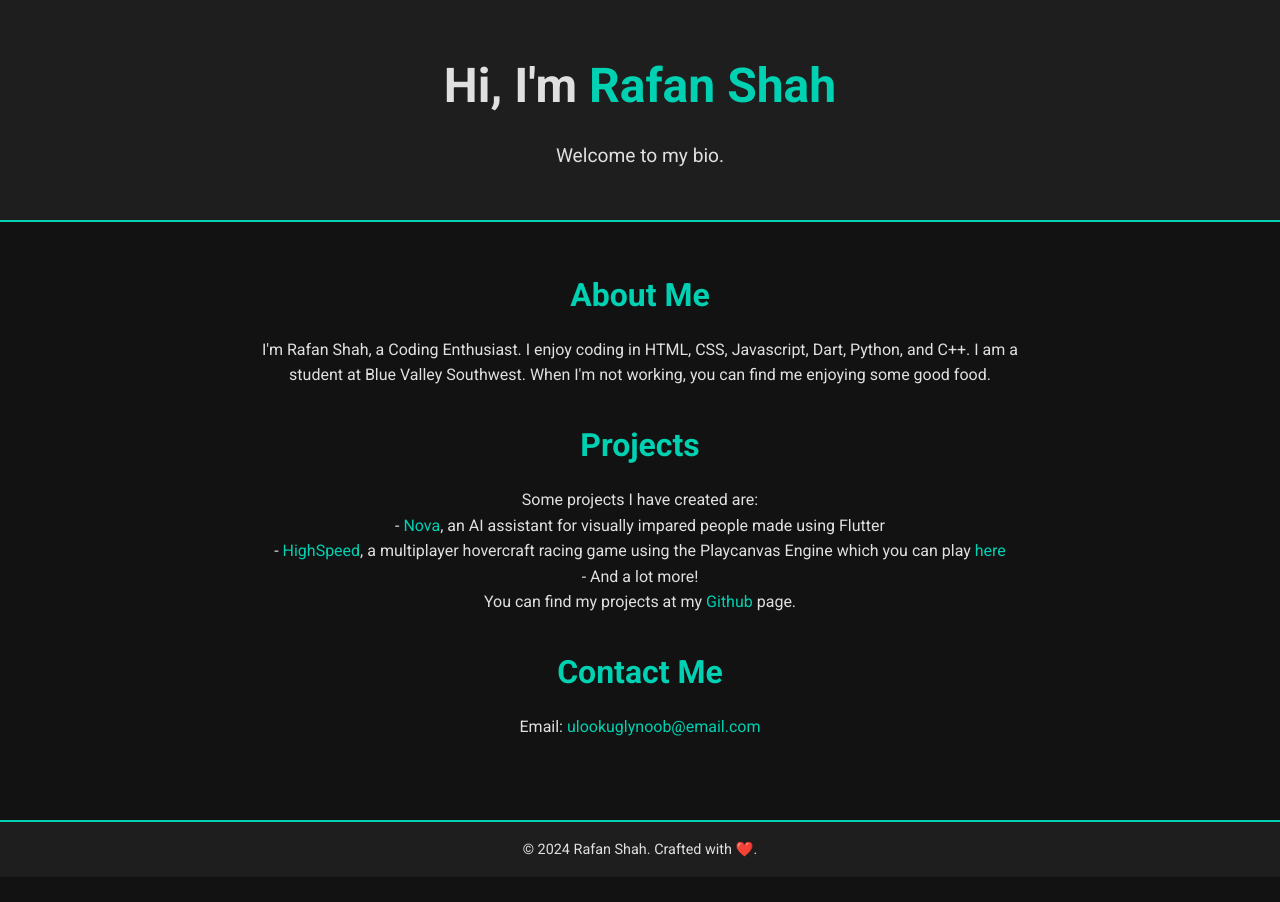
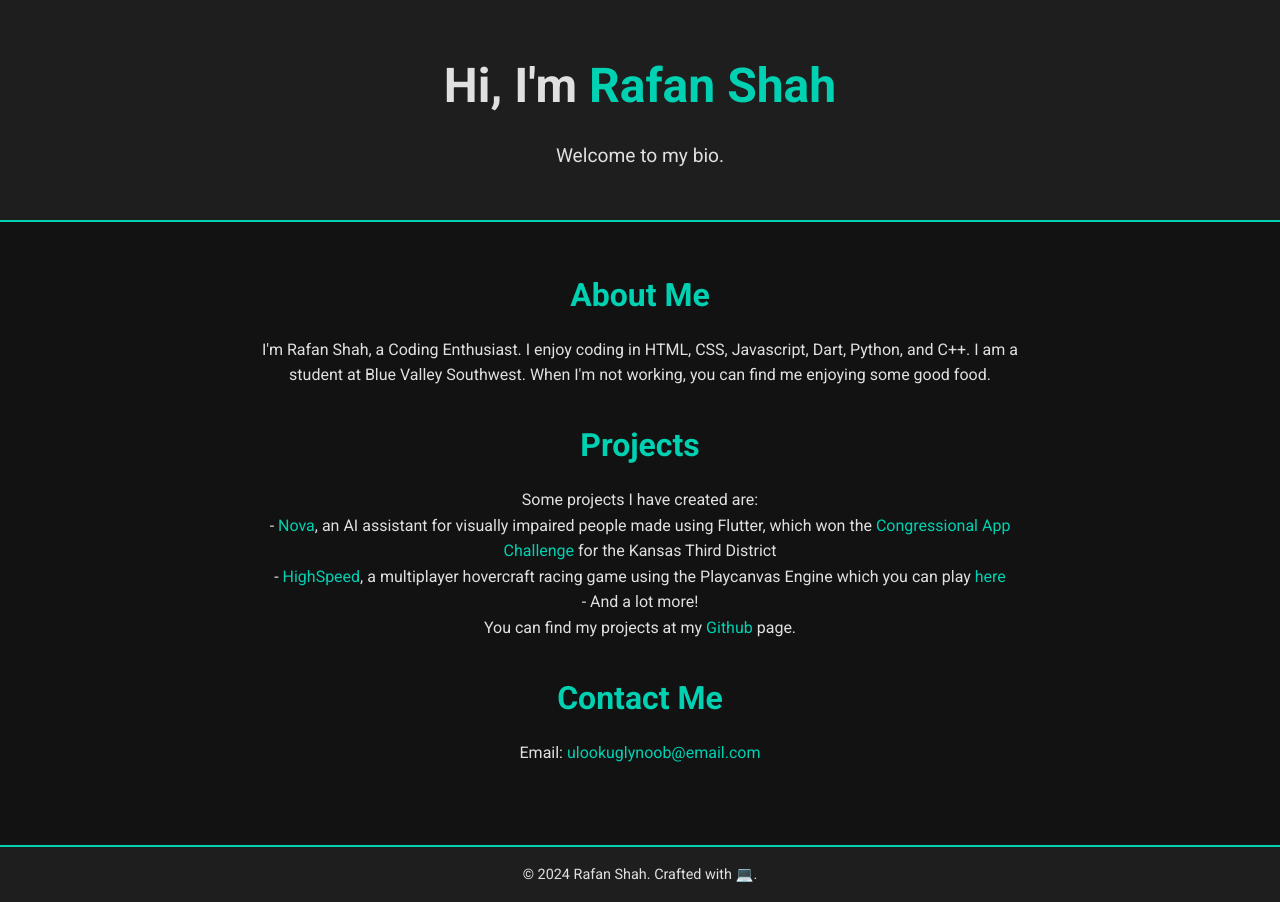
Before and after one commit to ulookuglynoob/ulookuglynoob.github.io, a plain HTML site: page index.html in a window 1280 px wide. Before the commit the page ends 877 px from the top, so only its background shows below. Drawn offline with Linux system fonts and the light colour scheme; a script that the page names is missing.

Commit message:
Update index.html

```diff
--- a/index.html
+++ b/index.html
@@ -25,7 +25,7 @@
       <section class="about">
             <h2>Projects</h2>
             <p>Some projects I have created are:</a></p>
-        	<p>- <a href="https://github.com/ulookuglynoob/Nova-AI">Nova</a>, an AI assistant for visually impared people made using Flutter</p>
+        	<p>- <a href="https://github.com/ulookuglynoob/Nova-AI">Nova</a>, an AI assistant for visually impaired people made using Flutter, which won the <a href="https://www.congressionalappchallenge.us/">Congressional App Challenge</a> for the Kansas Third District</p>
       		<p>- <a href="https://github.com/ulookuglynoob/HighSpeed">HighSpeed</a>, a multiplayer hovercraft racing game using the Playcanvas Engine which you can play <a href="https://ulookuglynoob.github.io/HighSpeed/">here</a> </p>
       		<p> - And a lot more!</p>
             <p>You can find my projects at my <a href="https://github.com/ulookuglynoob">Github</a> page.</p>
@@ -38,7 +38,7 @@
         </section>
     </main>
     <footer>
-        <p>&copy; 2024 Rafan Shah. Crafted with ❤️.</p>
+        <p>&copy; 2024 Rafan Shah. Crafted with 💻.</p>
     </footer>
     <script src="script.js"></script>
 </body>
```
